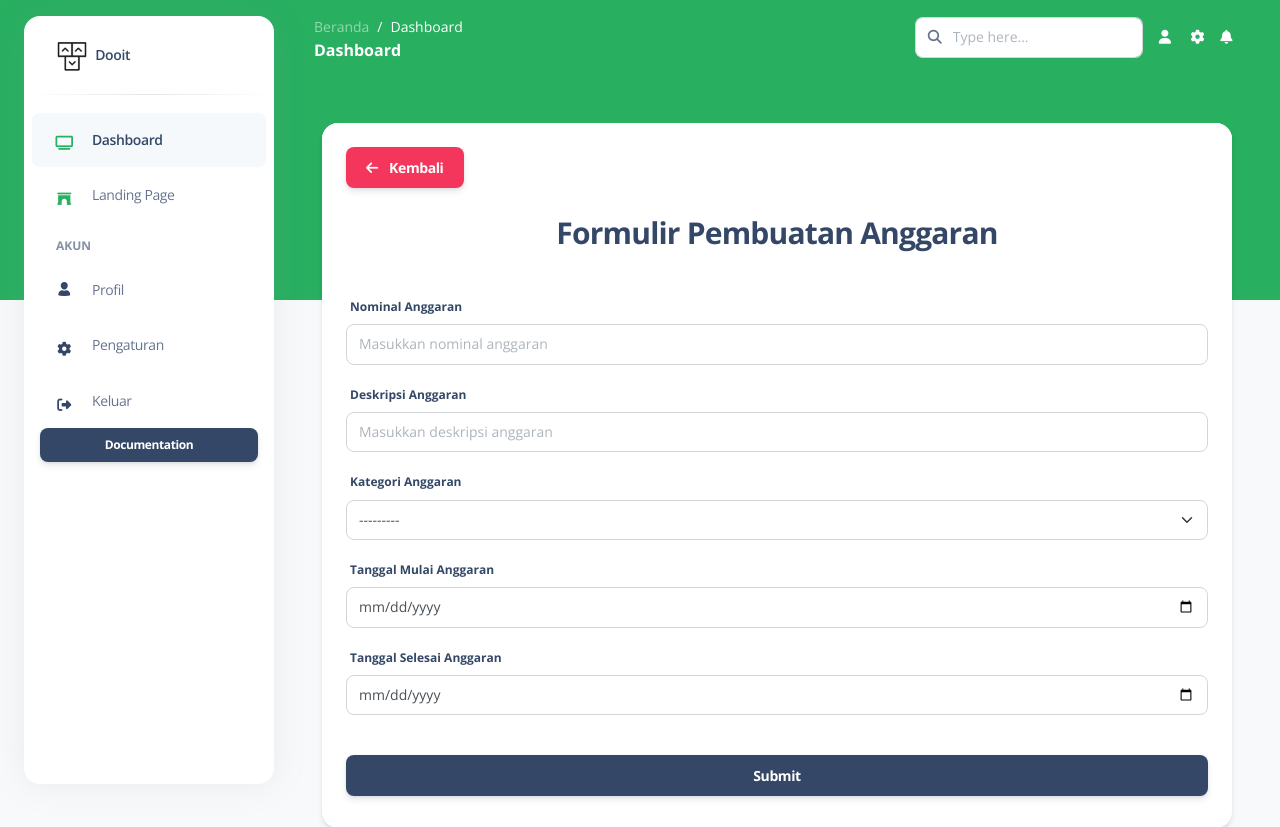
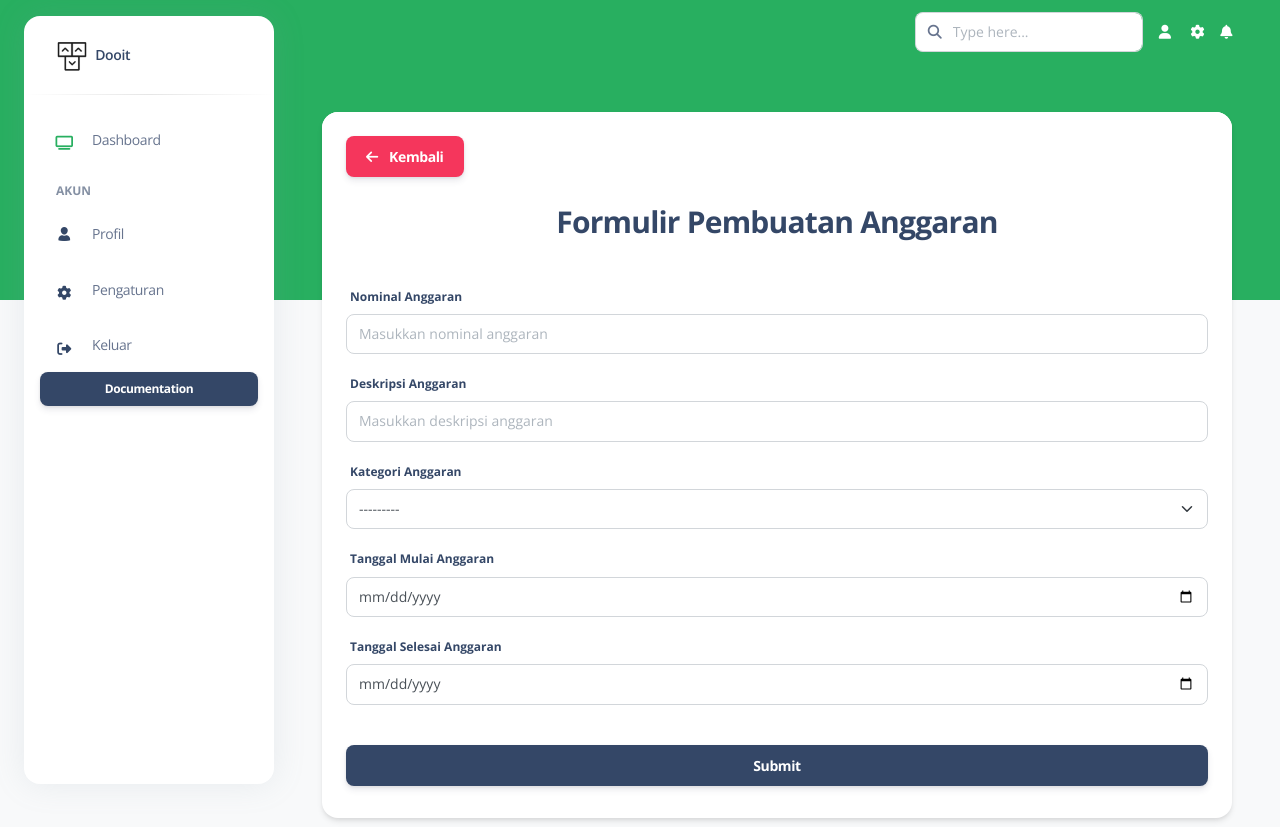
Before and after one commit to bintangazriel/dooit-forked, a Django app: template anggaran/templates/buat_anggaran.html in a window 1280 px wide. Shown: the top 827 px of the page. Run offline with Django 4.2, Linux system fonts and the light colour scheme; the template is opened without the code that fills it: values that come from a table or form of the project are taken from there, others are empty; some libraries are stand-ins or nearby versions.

Commit message:
refactor: simplify sidebar by remove duplication

```diff
--- a/templates/base.html
+++ b/templates/base.html
@@ -33,11 +33,7 @@
   <div class="min-height-300 bg-primary position-absolute w-100"></div>
 
   <!-- LOAD SIDEBAR HERE -->
-  {% if request.user.get_role == 'Pencatat' %}
-    {% include 'includes/sidebar_pencatat.html' %}
-  {% else %}
-    {% include 'includes/sidebar_konsultan.html' %}
-  {% endif %}
+  {% include 'includes/sidebar.html' %}
 
   <main class="main-content position-relative border-radius-lg">
 
--- a/templates/includes/navbar.html
+++ b/templates/includes/navbar.html
@@ -2,13 +2,6 @@
 <nav class="navbar navbar-main navbar-expand-lg px-0 mx-4 shadow-none border-radius-xl " id="navbarBlur"
   data-scroll="false">
   <div class="container-fluid py-1 px-3">
-    <nav aria-label="breadcrumb">
-      <ol class="breadcrumb bg-transparent mb-0 pb-0 pt-1 px-0 me-sm-6 me-5">
-        <li class="breadcrumb-item text-sm"><span class="opacity-5 text-white" href="">Beranda</span></li>
-        <li class="breadcrumb-item text-sm text-white active" aria-current="page">Dashboard</li>
-      </ol>
-      <h6 class="font-weight-bolder text-white mb-0">Dashboard</h6>
-    </nav>
     <div class="collapse navbar-collapse mt-sm-0 mt-2 me-md-0 me-sm-4" id="navbar">
       <div class="ms-md-auto pe-md-3 d-flex align-items-center">
         <div class="input-group">
@@ -18,7 +11,7 @@
       </div>
       <ul class="navbar-nav  justify-content-end">
         <li class="nav-item d-flex align-items-center">
-          <a href="" class="nav-link text-white font-weight-bold px-0">
+          <a href="#" class="nav-link text-white font-weight-bold px-0">
             <i class="fa fa-user me-sm-1"></i>
           </a>
         </li>
--- a/templates/includes/sidebar_pencatat.html
+++ b/templates/includes/sidebar.html
@@ -14,7 +14,7 @@
   <div class="w-auto " id="sidenav-collapse-main">
     <ul class="navbar-nav">
       <li class="nav-item">
-        <a class="nav-link active" href="">
+        <a class="nav-link" href="{% url 'catatan-transaksi:view' %}">
           <div
             class="icon icon-shape icon-sm border-radius-md text-center me-2 d-flex align-items-center justify-content-center">
             <i class="fa fa-tv text-primary text-sm opacity-10"></i>
@@ -22,6 +22,7 @@
           <span class="nav-link-text ms-1">Dashboard</span>
         </a>
       </li>
+      {% if request.user.get_role == 'Pencatat' %}
       <li class="nav-item">
         <a class="nav-link " href="{% url 'catatan-transaksi:index' %}">
           <div
@@ -58,15 +59,7 @@
           <span class="nav-link-text ms-1">Konsultasi</span>
         </a>
       </li>
-      <li class="nav-item">
-        <a class="nav-link" href="/">
-          <div
-            class="icon icon-shape icon-sm border-radius-md text-center me-2 d-flex align-items-center justify-content-center">
-            <i class="fa fa-archway text-primary text-sm opacity-10"></i>
-          </div>
-          <span class="nav-link-text ms-1">Landing Page</span>
-        </a>
-      </li>
+      {% endif %}
       <li class="nav-item mt-3">
         <h6 class="ps-4 ms-2 text-uppercase text-xs font-weight-bolder opacity-6">Akun</h6>
       </li>
--- a/templates/includes/sidebar_konsultan.html
+++ /dev/null
@@ -1,70 +0,0 @@
-{% load static %}
-<aside class="sidenav bg-white navbar navbar-vertical navbar-expand-xs border-0 border-radius-xl my-3 fixed-start ms-4 "
-  id="sidenav-main">
-  <div class="sidenav-header">
-    <i class="fas fa-times p-3 cursor-pointer text-secondary opacity-5 position-absolute end-0 top-0 d-none d-xl-none"
-      aria-hidden="true" id="iconSidenav"></i>
-    <a class="navbar-brand m-0" href=" https://demos.creative-tim.com/argon-dashboard/pages/dashboard.html "
-      target="_blank">
-      <img src="{% static 'images/logo-ct-dark.png' %}" class="navbar-brand-img h-100" alt="logo">
-      <span class="ms-1 font-weight-bold">Dooit</span>
-    </a>
-  </div>
-  <hr class="horizontal dark mt-0">
-  <div class="w-auto " id="sidenav-collapse-main">
-    <ul class="navbar-nav">
-      <li class="nav-item">
-        <a class="nav-link active" href="">
-          <div
-            class="icon icon-shape icon-sm border-radius-md text-center me-2 d-flex align-items-center justify-content-center">
-            <i class="fa fa-tv text-primary text-sm opacity-10"></i>
-          </div>
-          <span class="nav-link-text ms-1">Dashboard</span>
-        </a>
-      </li>
-      <li class="nav-item">
-        <a class="nav-link" href="/">
-          <div
-            class="icon icon-shape icon-sm border-radius-md text-center me-2 d-flex align-items-center justify-content-center">
-            <i class="fa fa-archway text-primary text-sm opacity-10"></i>
-          </div>
-          <span class="nav-link-text ms-1">Landing Page</span>
-        </a>
-      </li>
-      <li class="nav-item mt-3">
-        <h6 class="ps-4 ms-2 text-uppercase text-xs font-weight-bolder opacity-6">Akun</h6>
-      </li>
-      <li class="nav-item">
-        <a class="nav-link " href="#">
-          <div
-            class="icon icon-shape icon-sm border-radius-md text-center me-2 d-flex align-items-center justify-content-center">
-            <i class="ni ni-single-02 text-dark text-sm opacity-10"></i>
-          </div>
-          <span class="nav-link-text ms-1">Profil</span>
-        </a>
-      </li>
-      <li class="nav-item">
-        <a class="nav-link " href="#">
-          <div
-            class="icon icon-shape icon-sm border-radius-md text-center me-2 d-flex align-items-center justify-content-center">
-            <i class="fa fa-cog text-dark text-sm opacity-10"></i>
-          </div>
-          <span class="nav-link-text ms-1">Pengaturan</span>
-        </a>
-      </li>
-      <li class="nav-item">
-        <a class="nav-link " href="{% url 'logout' %}">
-          <div
-            class="icon icon-shape icon-sm border-radius-md text-center me-2 d-flex align-items-center justify-content-center">
-            <i class="fa fa-sign-out text-dark text-sm opacity-10"></i>
-          </div>
-          <span class="nav-link-text ms-1">Keluar</span>
-        </a>
-      </li>
-    </ul>
-  </div>
-  <div class="sidenav-footer mx-3 ">
-    <a href="https://www.creative-tim.com/learning-lab/bootstrap/license/argon-dashboard" target="_blank"
-      class="btn btn-dark btn-sm w-100 mb-3">Documentation</a>
-  </div>
-</aside>
```
